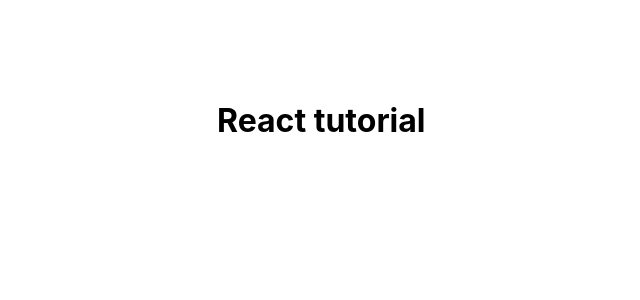
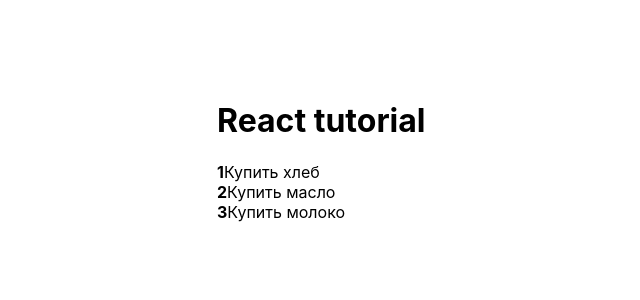
Before and after one commit to vladimirivinski/react_course, a React (Create React App) app: page / in a window 1280 px wide. Shown: the top 300 px of the page, without its empty margins (123-763 px from the left). Built offline with nearby package versions, Linux system fonts and the light colour scheme.

Commit message:
add new components TodoItems TodoList

```diff
--- a/src/App.js
+++ b/src/App.js
@@ -1,9 +1,18 @@
 import React from 'react';
+import TodoList from './Todo/TodoList';
 
 function App() {
+  const todos = [
+    { id: 1, complited: false, title: 'Купить хлеб' },
+    { id: 2, complited: false, title: 'Купить масло' },
+    { id: 3, complited: false, title: 'Купить молоко' },
+  ];
+
   return (
     <div className='wrapper'>
       <h1>React tutorial</h1>
+
+      <TodoList todos={todos} />
     </div>
   );
 }
--- /dev/null
+++ b/src/Todo/TodoItem.js
@@ -0,0 +1,10 @@
+import React from 'react';
+
+export default function TodoItem({ todo, index }) {
+  return (
+    <li>
+      <strong>{index + 1}</strong>
+      {todo.title}
+    </li>
+  );
+}
--- /dev/null
+++ b/src/Todo/TodoList.js
@@ -0,0 +1,20 @@
+import React from 'react';
+import TodoItem from './TodoItem';
+
+const styles = {
+  ul: {
+    listStyle: 'none',
+    margin: 0,
+    padding: 0,
+  },
+};
+
+export default function TodoList(props) {
+  return (
+    <ul style={styles.ul}>
+      {props.todos.map((todo, index) => {
+        return <TodoItem todo={todo} key={todo.id} index={index} />;
+      })}
+    </ul>
+  );
+}
```
Also changed, not shown: src/Todo/TodoLost.js (deleted).
